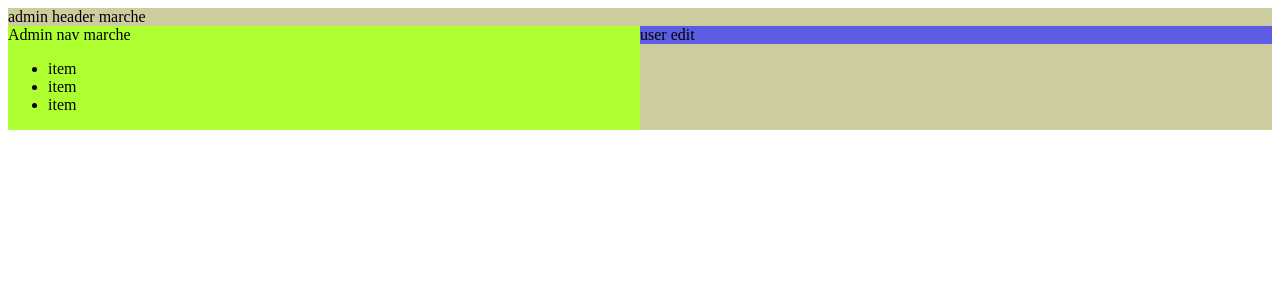
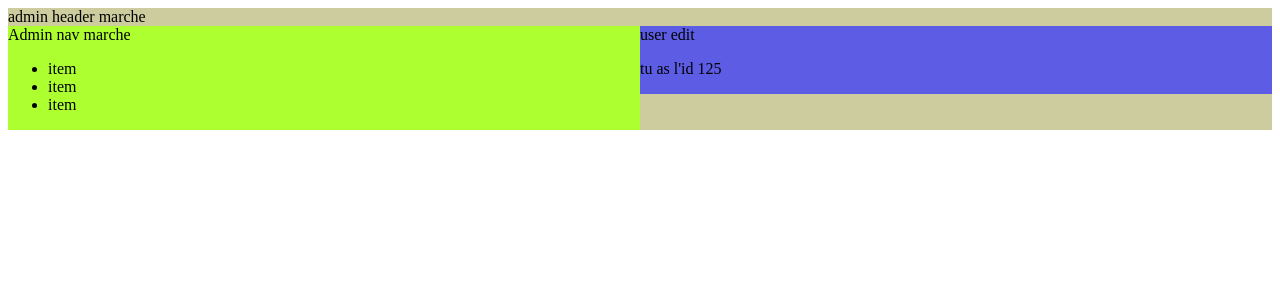
Before and after one commit to lapinRagnar/vue3-coktail, a Vue app: page /admin/user/edit/125 in a window 1280 px wide. Shown: the top 300 px of the page. Built offline with nearby package versions, Linux system fonts and the light colour scheme.

Commit message:
1 - recuperer les parametres de l'url - methode params

```diff
--- a/src/App.vue
+++ b/src/App.vue
@@ -2,7 +2,3 @@
 
   <router-view/>
 </template>
-
-<style lang="scss">
-
-</style>
--- a/src/views/admin/users/UserEdit.vue
+++ b/src/views/admin/users/UserEdit.vue
@@ -1,6 +1,7 @@
 <template>
   <div>
     user edit
+    <p>tu as l'id {{ test }} </p>
 
   </div>
 </template>
@@ -8,6 +9,15 @@
 <script>
 export default {
   name: 'UserEdit',
+  data() {
+    return {
+      test: ''
+    }
+  },
+  mounted(){
+    console.log(this.$route.params.id);
+    this.test = this.$route.params.id
+  }
 }
 </script>
 
--- a/src/views/public/Home.vue
+++ b/src/views/public/Home.vue
@@ -1,5 +1,5 @@
 <template>
-  <div>home</div>
+  <div>home marche</div>
 </template>
 
 <script>
```
